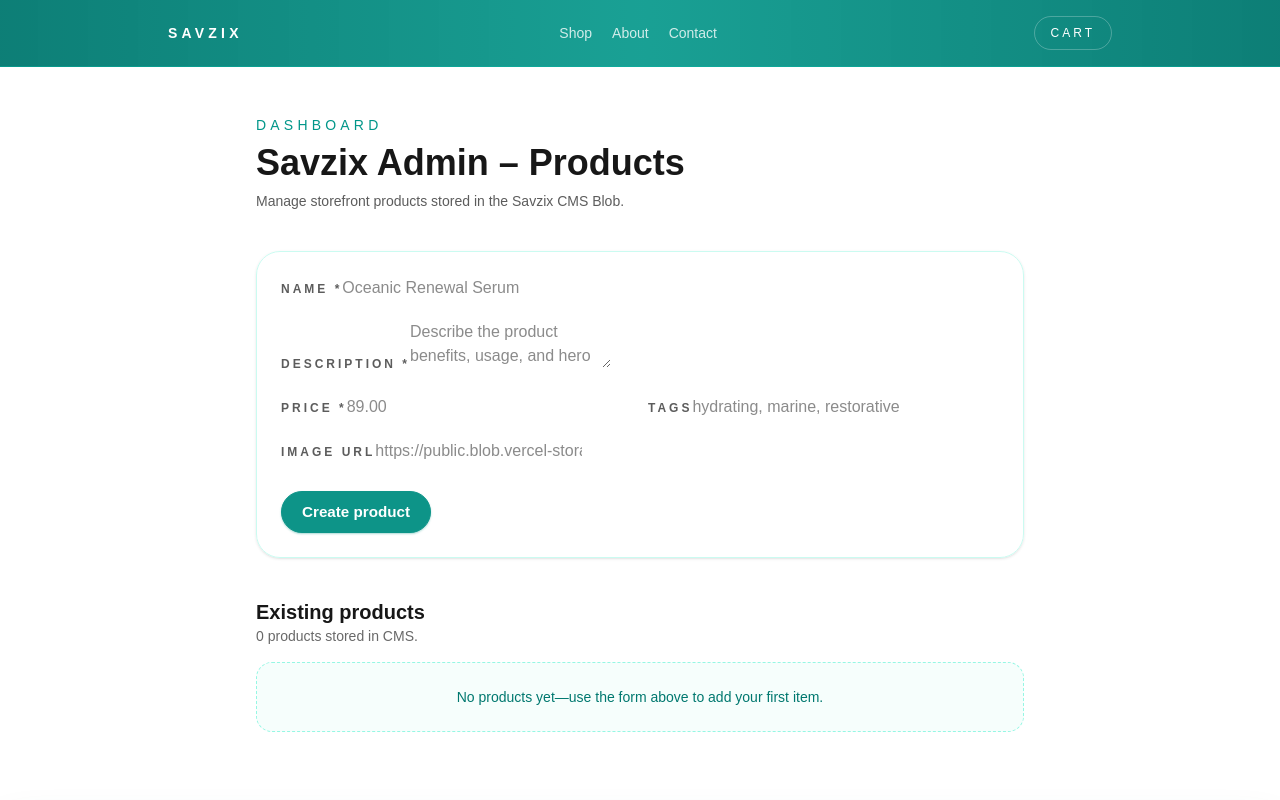
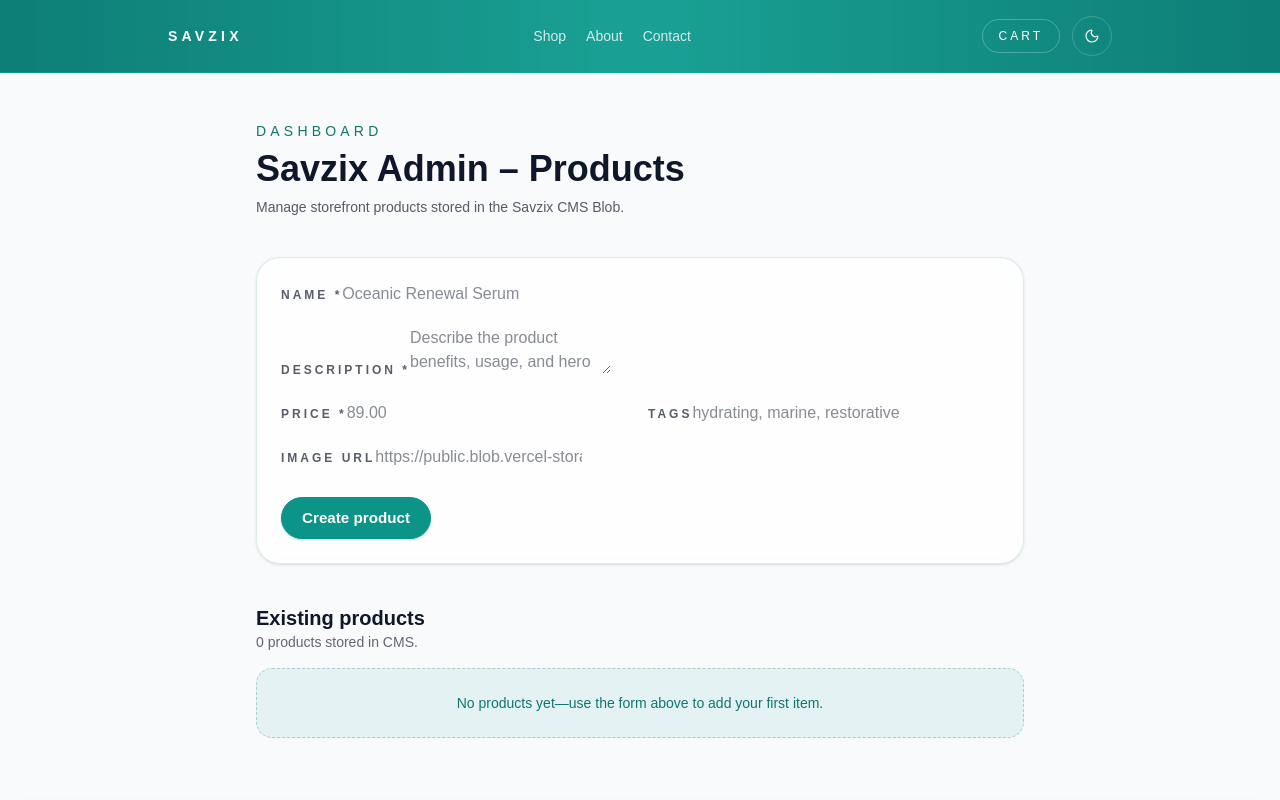
Before and after one commit to 5h3r42/savzix, a Next.js app: page /admin/products in a window 1280 px wide. Shown: the top 800 px of the page. Built offline with nearby package versions, Linux system fonts and the light colour scheme.

Commit message:
Align theme toggle with cart control

```diff
--- a/src/app/admin/products/page.tsx
+++ b/src/app/admin/products/page.tsx
@@ -48,21 +48,21 @@ export default async function AdminProductsPage() {
   return (
     <main className="mx-auto max-w-3xl space-y-10 px-4 py-12 sm:px-6 lg:px-0">
       <header className="space-y-2 text-center sm:text-left">
-        <p className="text-sm uppercase tracking-[0.3em] text-teal-600">Dashboard</p>
-        <h1 className="text-3xl font-semibold text-foreground sm:text-4xl">
+        <p className="accent-label text-sm tracking-[0.3em] uppercase">Dashboard</p>
+        <h1 className="text-foreground text-3xl font-semibold sm:text-4xl">
           Savzix Admin – Products
         </h1>
-        <p className="text-sm text-foreground/70">
+        <p className="text-foreground/70 text-sm">
           Manage storefront products stored in the Savzix CMS Blob.
         </p>
       </header>
 
-      <section className="rounded-3xl border border-teal-100 bg-white/80 p-6 shadow-sm backdrop-blur">
+      <section className="surface-panel rounded-3xl border p-6 shadow-sm backdrop-blur">
         <form action={createProductAction} className="space-y-5">
           <div className="space-y-2">
             <label
               htmlFor="name"
-              className="text-xs font-semibold uppercase tracking-[0.25em] text-foreground/70"
+              className="text-foreground/70 text-xs font-semibold tracking-[0.25em] uppercase"
             >
               Name *
             </label>
@@ -78,7 +78,7 @@ export default async function AdminProductsPage() {
           <div className="space-y-2">
             <label
               htmlFor="description"
-              className="text-xs font-semibold uppercase tracking-[0.25em] text-foreground/70"
+              className="text-foreground/70 text-xs font-semibold tracking-[0.25em] uppercase"
             >
               Description *
             </label>
@@ -95,7 +95,7 @@ export default async function AdminProductsPage() {
             <div className="space-y-2">
               <label
                 htmlFor="price"
-                className="text-xs font-semibold uppercase tracking-[0.25em] text-foreground/70"
+                className="text-foreground/70 text-xs font-semibold tracking-[0.25em] uppercase"
               >
                 Price *
               </label>
@@ -113,7 +113,7 @@ export default async function AdminProductsPage() {
             <div className="space-y-2">
               <label
                 htmlFor="tags"
-                className="text-xs font-semibold uppercase tracking-[0.25em] text-foreground/70"
+                className="text-foreground/70 text-xs font-semibold tracking-[0.25em] uppercase"
               >
                 Tags
               </label>
@@ -129,7 +129,7 @@ export default async function AdminProductsPage() {
           <div className="space-y-2">
             <label
               htmlFor="imageUrl"
-              className="text-xs font-semibold uppercase tracking-[0.25em] text-foreground/70"
+              className="text-foreground/70 text-xs font-semibold tracking-[0.25em] uppercase"
             >
               Image URL
             </label>
@@ -152,16 +152,16 @@ export default async function AdminProductsPage() {
       <section className="space-y-4">
         <header className="flex flex-col gap-1 sm:flex-row sm:items-center sm:justify-between">
           <div>
-            <h2 className="text-xl font-semibold text-foreground">Existing products</h2>
-            <p className="text-sm text-foreground/65">
-              {sortedProducts.length} product{sortedProducts.length === 1 ? "" : "s"} stored
-              in CMS.
+            <h2 className="text-foreground text-xl font-semibold">Existing products</h2>
+            <p className="text-foreground/65 text-sm">
+              {sortedProducts.length} product{sortedProducts.length === 1 ? "" : "s"}{" "}
+              stored in CMS.
             </p>
           </div>
         </header>
 
         {sortedProducts.length === 0 ? (
-          <p className="rounded-2xl border border-dashed border-teal-200 bg-teal-50/60 px-5 py-6 text-center text-sm text-teal-700">
+          <p className="surface-muted rounded-2xl border border-dashed px-5 py-6 text-center text-sm">
             No products yet—use the form above to add your first item.
           </p>
         ) : (
@@ -169,30 +169,28 @@ export default async function AdminProductsPage() {
             {sortedProducts.map((product) => (
               <li
                 key={product.id}
-                className="rounded-2xl border border-teal-100 bg-white/80 p-5 shadow-sm transition hover:border-teal-300"
+                className="surface-panel rounded-2xl border p-5 shadow-sm transition hover:border-[color:var(--border-strong)]"
               >
                 <div className="flex flex-col gap-2 sm:flex-row sm:items-start sm:justify-between">
                   <div className="space-y-1">
-                    <h3 className="text-lg font-semibold text-foreground">
+                    <h3 className="text-foreground text-lg font-semibold">
                       {product.name}
                     </h3>
-                    <p className="text-sm text-foreground/65">{product.description}</p>
+                    <p className="text-foreground/65 text-sm">{product.description}</p>
                   </div>
-                  <div className="text-right text-sm text-foreground">
-                    <span className="font-semibold">
-                      £{product.price.toFixed(2)}
-                    </span>
-                    <p className="text-xs text-foreground/60">
+                  <div className="text-foreground text-right text-sm">
+                    <span className="font-semibold">£{product.price.toFixed(2)}</span>
+                    <p className="text-foreground/60 text-xs">
                       Added {new Date(product.createdAt).toLocaleString()}
                     </p>
                   </div>
                 </div>
                 {product.tags.length > 0 && (
-                  <div className="mt-3 flex flex-wrap gap-2 text-xs uppercase tracking-[0.2em] text-teal-700">
+                  <div className="text-foreground/70 mt-3 flex flex-wrap gap-2 text-xs tracking-[0.2em] uppercase">
                     {product.tags.map((tag) => (
                       <span
                         key={tag}
-                        className="rounded-full border border-teal-200 bg-teal-50 px-3 py-1"
+                        className="accent-chip rounded-full border px-3 py-1"
                       >
                         {tag}
                       </span>
--- a/src/app/api/cms/init/route.ts
+++ b/src/app/api/cms/init/route.ts
@@ -19,7 +19,10 @@ export async function GET() {
   } catch (error) {
     console.error("CMS init error:", error);
     return NextResponse.json(
-      { error: error instanceof Error ? error.message : "Unable to initialize CMS storage." },
+      {
+        error:
+          error instanceof Error ? error.message : "Unable to initialize CMS storage.",
+      },
       { status: 500 },
     );
   }
--- a/src/app/globals.css
+++ b/src/app/globals.css
@@ -1,8 +1,33 @@
 @import "tailwindcss";
 
 :root {
-  --background: #ffffff;
-  --foreground: #171717;
+  --background: #f8fafc;
+  --foreground: #0f172a;
+  --surface-card: rgba(255, 255, 255, 0.95);
+  --surface-panel: rgba(255, 255, 255, 0.82);
+  --surface-muted: rgba(13, 148, 136, 0.08);
+  --border-soft: rgba(15, 118, 110, 0.14);
+  --border-strong: rgba(15, 118, 110, 0.28);
+  --accent-strong: #0f766e;
+  --accent-contrast: #042f2e;
+  --accent-soft: rgba(13, 148, 136, 0.16);
+  --accent-soft-border: rgba(13, 148, 136, 0.38);
+  color-scheme: light;
+}
+
+:root[data-theme="dark"] {
+  --background: #020617;
+  --foreground: #e2e8f0;
+  --surface-card: rgba(15, 23, 42, 0.88);
+  --surface-panel: rgba(11, 18, 33, 0.8);
+  --surface-muted: rgba(45, 212, 191, 0.1);
+  --border-soft: rgba(148, 163, 184, 0.25);
+  --border-strong: rgba(94, 234, 212, 0.35);
+  --accent-strong: #5eead4;
+  --accent-contrast: #022c22;
+  --accent-soft: rgba(94, 234, 212, 0.16);
+  --accent-soft-border: rgba(94, 234, 212, 0.38);
+  color-scheme: dark;
 }
 
 @theme inline {
@@ -12,17 +37,55 @@
   --font-mono: var(--font-geist-mono);
 }
 
-@media (prefers-color-scheme: dark) {
-  :root {
-    --background: #0a0a0a;
-    --foreground: #ededed;
-  }
+body {
+  background-color: var(--background);
+  color: var(--foreground);
+  font-family: Arial, Helvetica, sans-serif;
+  transition:
+    background-color 0.3s ease,
+    color 0.3s ease;
 }
 
-body {
-  background: var(--background);
-  color: var(--foreground);
-  font-family: Arial, Helvetica, sans-serif;
+.surface-card,
+.surface-panel,
+.surface-muted,
+.accent-chip,
+.accent-label {
+  transition:
+    background-color 0.3s ease,
+    border-color 0.3s ease,
+    color 0.3s ease,
+    box-shadow 0.3s ease;
+}
+
+.surface-card {
+  background-color: var(--surface-card);
+  border-color: var(--border-soft);
+}
+
+.surface-panel {
+  background-color: var(--surface-panel);
+  border-color: var(--border-soft);
+}
+
+.surface-muted {
+  background-color: var(--surface-muted);
+  border-color: var(--border-strong);
+  color: var(--accent-strong);
+}
+
+.accent-label {
+  color: var(--accent-strong);
+}
+
+.accent-chip {
+  background-color: var(--accent-soft);
+  border-color: var(--accent-soft-border);
+  color: var(--accent-strong);
+}
+
+.accent-chip strong {
+  color: inherit;
 }
 
 .sr-only {
@@ -87,15 +150,15 @@ body {
 
   .btn-outline {
     background-color: transparent;
-    color: #0d9488;
-    border-color: #0d9488;
+    color: var(--accent-strong);
+    border-color: var(--accent-strong);
     box-shadow: none;
   }
 
   .btn-outline:hover:not(:disabled),
   .btn-outline:focus-visible:not(:disabled) {
-    background-color: #f0fdfa;
-    border-color: #0f766e;
-    color: #0f766e;
+    background-color: var(--accent-soft);
+    border-color: var(--accent-strong);
+    color: var(--accent-strong);
   }
 }
--- a/src/app/layout.tsx
+++ b/src/app/layout.tsx
@@ -4,6 +4,23 @@ import "./globals.css";
 import { CartProvider } from "@/context/CartContext";
 import { Navbar } from "@/components/Navbar";
 import Footer from "@/components/Footer";
+import { ThemeProvider } from "@/context/ThemeContext";
+
+const themeScript = `(() => {
+  try {
+    const storageKey = "savzix-theme";
+    const storedTheme = window.localStorage.getItem(storageKey);
+    const prefersDark = window.matchMedia("(prefers-color-scheme: dark)").matches;
+    const theme = storedTheme === "light" || storedTheme === "dark"
+      ? storedTheme
+      : prefersDark
+        ? "dark"
+        : "light";
+    document.documentElement.setAttribute("data-theme", theme);
+  } catch (error) {
+    document.documentElement.setAttribute("data-theme", "light");
+  }
+})();`;
 
 const geistSans = Geist({
   variable: "--font-geist-sans",
@@ -58,13 +75,19 @@ export default function RootLayout({
   children: React.ReactNode;
 }>) {
   return (
-    <html lang="en">
-      <body className={`${geistSans.variable} ${geistMono.variable} antialiased`}>
-        <CartProvider>
-          <Navbar />
-          {children}
-          <Footer />
-        </CartProvider>
+    <html lang="en" suppressHydrationWarning>
+      <body
+        className={`${geistSans.variable} ${geistMono.variable} antialiased`}
+        suppressHydrationWarning
+      >
+        <script dangerouslySetInnerHTML={{ __html: themeScript }} />
+        <ThemeProvider>
+          <CartProvider>
+            <Navbar />
+            {children}
+            <Footer />
+          </CartProvider>
+        </ThemeProvider>
       </body>
     </html>
   );
--- a/src/app/shop/page.tsx
+++ b/src/app/shop/page.tsx
@@ -4,7 +4,9 @@ import type { Product } from "@/lib/types";
 
 export const runtime = "nodejs";
 
-function normalizeProducts(cmsProducts: Awaited<ReturnType<typeof readProducts>>["products"]): Product[] {
+function normalizeProducts(
+  cmsProducts: Awaited<ReturnType<typeof readProducts>>["products"],
+): Product[] {
   return cmsProducts.map((product) => ({
     id: product.id,
     name: product.name,
@@ -50,7 +52,7 @@ export default async function ShopPage() {
           products={normalizedProducts}
         />
       ) : (
-        <div className="border-foreground/10 bg-foreground/[0.02] flex items-center justify-center rounded-3xl border px-6 py-20 text-center text-sm text-foreground/60">
+        <div className="border-foreground/10 bg-foreground/[0.02] text-foreground/60 flex items-center justify-center rounded-3xl border px-6 py-20 text-center text-sm">
           No products yet. Add items from the admin dashboard to populate the shop.
         </div>
       )}
--- a/src/components/CategoryGrid.tsx
+++ b/src/components/CategoryGrid.tsx
@@ -81,7 +81,7 @@ export function CategoryGrid({ title, categories }: CategoryGridProps) {
           <motion.div key={category.id} variants={itemVariants}>
             <Link
               href={`/shop?category=${encodeURIComponent(category.id)}`}
-              className="group relative overflow-hidden rounded-2xl border border-foreground/10 transition hover:border-teal-400 focus-visible:outline focus-visible:outline-2 focus-visible:outline-offset-4 focus-visible:outline-teal-300"
+              className="group border-foreground/10 relative overflow-hidden rounded-2xl border transition hover:border-teal-400 focus-visible:outline focus-visible:outline-2 focus-visible:outline-offset-4 focus-visible:outline-teal-300"
             >
               <div className="relative aspect-[16/9] w-full">
                 {category.imageUrl ? (
@@ -93,7 +93,7 @@ export function CategoryGrid({ title, categories }: CategoryGridProps) {
                     sizes="(min-width:1280px) 33vw, (min-width:768px) 50vw, 100vw"
                   />
                 ) : (
-                  <div className="flex h-full w-full items-center justify-center bg-foreground/10 text-sm text-foreground/40">
+                  <div className="bg-foreground/10 text-foreground/40 flex h-full w-full items-center justify-center text-sm">
                     Imagery coming soon
                   </div>
                 )}
--- a/src/components/Navbar.tsx
+++ b/src/components/Navbar.tsx
@@ -3,8 +3,10 @@
 import Link from "next/link";
 import { usePathname } from "next/navigation";
 import { useState } from "react";
+import { Moon, Sun } from "lucide-react";
 
 import { useCart } from "@/context/CartContext";
+import { useTheme } from "@/context/ThemeContext";
 
 const links = [
   { href: "/shop", label: "Shop" },
@@ -16,6 +18,11 @@ export function Navbar() {
   const { totals } = useCart();
   const pathname = usePathname();
   const [isMenuOpen, setIsMenuOpen] = useState(false);
+  const { theme, toggleTheme } = useTheme();
+
+  const isDark = theme === "dark";
+  const ModeIcon = isDark ? Sun : Moon;
+  const modeLabel = isDark ? "Switch to light mode" : "Switch to dark mode";
 
   const handleToggle = () => {
     setIsMenuOpen((prev) => !prev);
@@ -26,18 +33,18 @@ export function Navbar() {
   };
 
   return (
-    <header className="bg-gradient-to-r from-teal-700/95 via-teal-600/90 to-teal-700/95 sticky top-0 z-40 border-b border-teal-500/40 text-white backdrop-blur">
+    <header className="sticky top-0 z-40 border-b border-teal-500/40 bg-gradient-to-r from-teal-700/95 via-teal-600/90 to-teal-700/95 text-white backdrop-blur">
       <div className="mx-auto flex max-w-5xl items-center justify-between gap-4 px-6 py-4 sm:px-10">
         <Link
           href="/"
           onClick={closeMenu}
-          className="text-sm font-semibold uppercase tracking-[0.3em] text-white"
+          className="text-sm font-semibold tracking-[0.3em] text-white uppercase"
         >
           Savzix
         </Link>
         <button
           type="button"
-          className="border-white/20 text-white hover:border-teal-200/70 hover:bg-white/10 focus-visible:outline-teal-200 inline-flex items-center justify-center rounded-full border p-2 transition focus-visible:outline focus-visible:outline-2 focus-visible:outline-offset-4 lg:hidden"
+          className="inline-flex items-center justify-center rounded-full border border-white/20 p-2 text-white transition hover:border-teal-200/70 hover:bg-white/10 focus-visible:outline focus-visible:outline-2 focus-visible:outline-offset-4 focus-visible:outline-teal-200 lg:hidden"
           aria-controls="primary-navigation"
           aria-expanded={isMenuOpen}
           onClick={handleToggle}
@@ -68,8 +75,8 @@ export function Navbar() {
               <Link
                 key={link.href}
                 href={link.href}
-                className={`transition focus-visible:outline focus-visible:outline-2 focus-visible:outline-offset-4 focus-visible:outline-teal-200 hover:text-teal-200 ${
-                  isActive ? "text-white font-medium" : ""
+                className={`transition hover:text-teal-200 focus-visible:outline focus-visible:outline-2 focus-visible:outline-offset-4 focus-visible:outline-teal-200 ${
+                  isActive ? "font-medium text-white" : ""
                 }`}
               >
                 {link.label}
@@ -77,6 +84,7 @@ export function Navbar() {
             );
           })}
         </div>
+        <div className="flex items-center gap-3">
           <Link
             href="/cart"
             aria-label={
@@ -84,11 +92,13 @@ export function Navbar() {
                 ? `Cart, ${totals.count} item${totals.count === 1 ? "" : "s"}`
                 : "Cart, empty"
             }
-          className="relative inline-flex items-center justify-center rounded-full border border-white/25 px-4 py-2 text-xs uppercase tracking-[0.25em] text-white transition hover:border-teal-200 hover:bg-white/10 focus-visible:outline focus-visible:outline-2 focus-visible:outline-offset-4 focus-visible:outline-teal-200"
+            className="relative inline-flex items-center justify-center rounded-full border border-white/25 px-4 py-2 text-xs tracking-[0.25em] text-white uppercase transition hover:border-teal-200 hover:bg-white/10 focus-visible:outline focus-visible:outline-2 focus-visible:outline-offset-4 focus-visible:outline-teal-200"
           >
             Cart
             {totals.count > 0 && (
-            <span className="ml-2 inline-flex h-6 min-w-[1.5rem] items-center justify-center rounded-full bg-white text-teal-700 text-[11px] font-semibold">
+              <span
+                className={`ml-2 inline-flex h-6 min-w-[1.5rem] items-center justify-center rounded-full text-[11px] font-semibold ${isDark ? "bg-white/90 text-teal-900" : "bg-white text-teal-700"}`}
+              >
                 {totals.count}
               </span>
             )}
@@ -98,6 +108,16 @@ export function Navbar() {
                 : "Cart empty"}
             </span>
           </Link>
+          <button
+            type="button"
+            onClick={toggleTheme}
+            aria-pressed={isDark}
+            aria-label={modeLabel}
+            className="hidden h-10 w-10 items-center justify-center rounded-full border border-white/20 text-white transition hover:border-teal-200/70 hover:bg-white/10 focus-visible:outline focus-visible:outline-2 focus-visible:outline-offset-4 focus-visible:outline-teal-200 lg:inline-flex"
+          >
+            <ModeIcon className="h-4 w-4" strokeWidth={1.75} />
+          </button>
+        </div>
       </div>
       <nav
         id="primary-navigation"
@@ -107,6 +127,21 @@ export function Navbar() {
         }`}
       >
         <ul className="flex flex-col gap-3 text-sm text-white/85">
+          <li>
+            <button
+              type="button"
+              onClick={() => {
+                toggleTheme();
+                closeMenu();
+              }}
+              aria-pressed={isDark}
+              aria-label={modeLabel}
+              className="flex w-full items-center justify-between rounded-2xl border border-white/20 px-4 py-3 text-left font-medium transition hover:border-white/30 hover:bg-white/10 hover:text-teal-200 focus-visible:outline focus-visible:outline-2 focus-visible:outline-offset-4 focus-visible:outline-teal-200"
+            >
+              <span>{isDark ? "Light mode" : "Dark mode"}</span>
+              <ModeIcon className="h-4 w-4" strokeWidth={1.75} />
+            </button>
+          </li>
           {links.map((link) => {
             const isActive = pathname === link.href;
             return (
@@ -115,7 +150,7 @@ export function Navbar() {
                   href={link.href}
                   onClick={closeMenu}
                   className={`flex items-center justify-between rounded-2xl border border-transparent px-4 py-3 transition hover:border-white/20 hover:bg-white/10 hover:text-teal-200 focus-visible:outline focus-visible:outline-2 focus-visible:outline-offset-4 focus-visible:outline-teal-200 ${
-                    isActive ? "text-white font-medium" : ""
+                    isActive ? "font-medium text-white" : ""
                   }`}
                 >
                   <span>{link.label}</span>
--- /dev/null
+++ b/src/context/ThemeContext.tsx
@@ -0,0 +1,110 @@
+"use client";
+
+import {
+  createContext,
+  useCallback,
+  useContext,
+  useEffect,
+  useMemo,
+  useState,
+  type ReactNode,
+} from "react";
+
+type Theme = "light" | "dark";
+
+type ThemeContextValue = {
+  theme: Theme;
+  toggleTheme: () => void;
+  isInitialized: boolean;
+};
+
+const ThemeContext = createContext<ThemeContextValue | undefined>(undefined);
+
+const STORAGE_KEY = "savzix-theme";
+
+type ThemeProviderProps = {
+  children: ReactNode;
+};
+
+export function ThemeProvider({ children }: ThemeProviderProps) {
+  const [theme, setTheme] = useState<Theme>("light");
+  const [isInitialized, setIsInitialized] = useState(false);
+  const [isUserPreference, setIsUserPreference] = useState(false);
+
+  useEffect(() => {
+    if (typeof window === "undefined") {
+      return;
+    }
+
+    const storedTheme = window.localStorage.getItem(STORAGE_KEY);
+    if (storedTheme === "light" || storedTheme === "dark") {
+      setTheme(storedTheme);
+      setIsUserPreference(true);
+    } else {
+      const prefersDark = window.matchMedia("(prefers-color-scheme: dark)").matches;
+      setTheme(prefersDark ? "dark" : "light");
+      setIsUserPreference(false);
+    }
+
+    setIsInitialized(true);
+  }, []);
+
+  useEffect(() => {
+    if (!isInitialized || typeof document === "undefined") {
+      return;
+    }
+
+    const root = document.documentElement;
+    root.setAttribute("data-theme", theme);
+
+    if (isUserPreference && typeof window !== "undefined") {
+      window.localStorage.setItem(STORAGE_KEY, theme);
+    } else if (typeof window !== "undefined") {
+      window.localStorage.removeItem(STORAGE_KEY);
+    }
+  }, [isInitialized, isUserPreference, theme]);
+
+  useEffect(() => {
+    if (typeof window === "undefined") {
+      return;
+    }
+
+    const mediaQuery = window.matchMedia("(prefers-color-scheme: dark)");
+    const handleChange = (event: MediaQueryListEvent) => {
+      if (isUserPreference) {
+        return;
+      }
+
+      setTheme(event.matches ? "dark" : "light");
+    };
+
+    mediaQuery.addEventListener("change", handleChange);
+    return () => mediaQuery.removeEventListener("change", handleChange);
+  }, [isUserPreference]);
+
+  const toggleTheme = useCallback(() => {
+    setTheme((current) => (current === "light" ? "dark" : "light"));
+    setIsUserPreference(true);
+  }, []);
+
+  const value = useMemo(
+    () => ({
+      theme,
+      toggleTheme,
+      isInitialized,
+    }),
+    [isInitialized, theme, toggleTheme],
+  );
+
+  return <ThemeContext.Provider value={value}>{children}</ThemeContext.Provider>;
+}
+
+export function useTheme() {
+  const context = useContext(ThemeContext);
+
+  if (!context) {
+    throw new Error("useTheme must be used within a ThemeProvider");
+  }
+
+  return context;
+}
--- a/src/lib/cms-blob.ts
+++ b/src/lib/cms-blob.ts
@@ -55,7 +55,9 @@ export async function writeProducts(data: ProductsPayload) {
   });
 }
 
-export async function addProduct(product: Omit<CmsProduct, "id" | "slug" | "createdAt" | "updatedAt">) {
+export async function addProduct(
+  product: Omit<CmsProduct, "id" | "slug" | "createdAt" | "updatedAt">,
+) {
   const existing = await readProducts();
   const timestamp = new Date().toISOString();
   const id = Date.now().toString();
```
Also changed, not shown: src/app/product/[id]/page.tsx (+9 -12 lines), src/components/Footer.tsx (+5 -5 lines), src/components/ProductCard.tsx (+8 -8 lines), 1 other file (tests, documents, lock files or other folders). Lines whose indentation alone changed are shown as unchanged.
